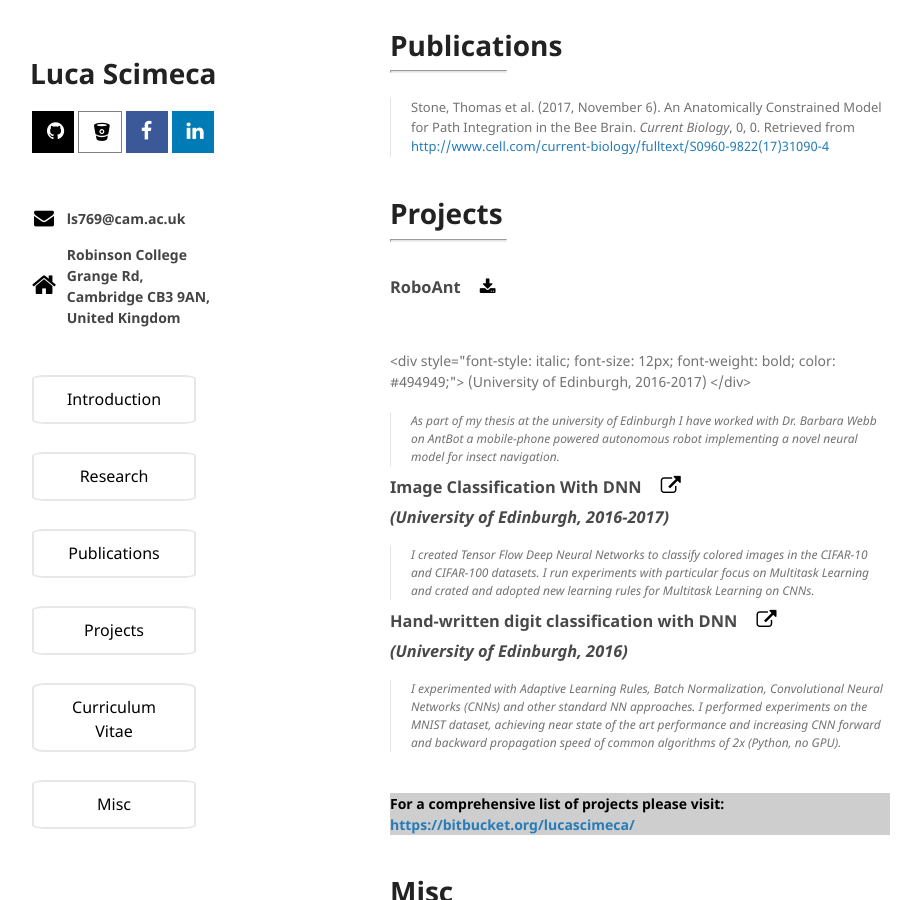
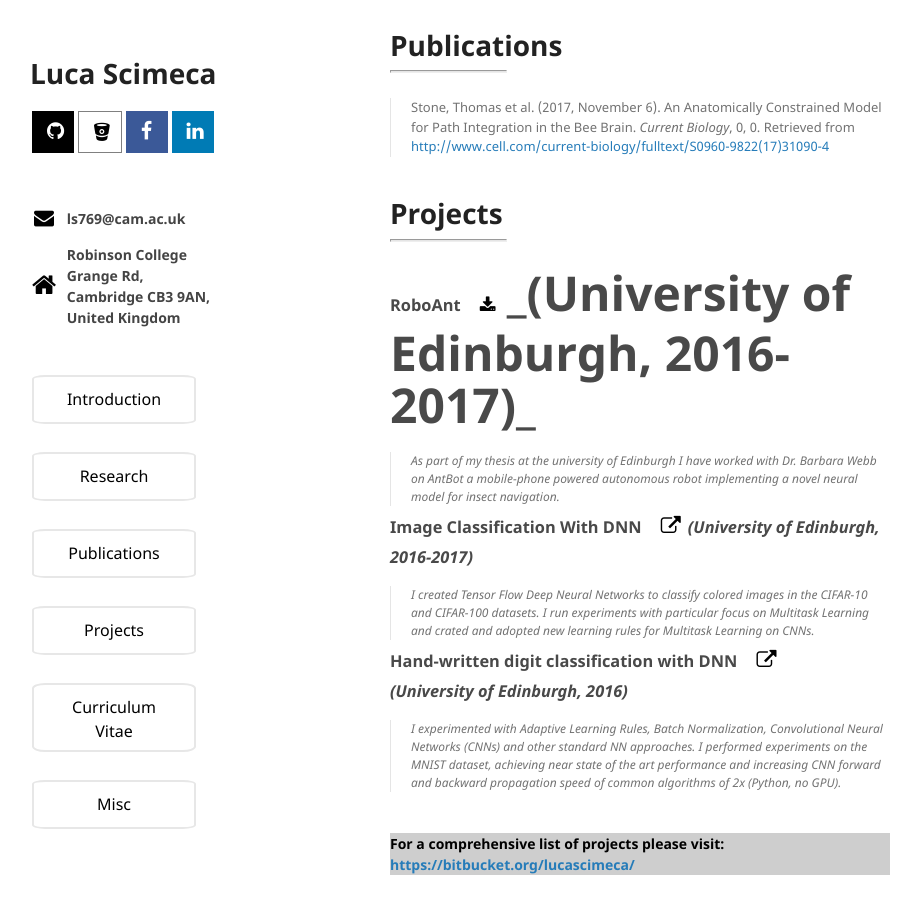
Before and after one commit to lucascimeca/lucascimeca.github.io, a Jekyll site: the page built from index.md, in a window 1280 px wide and 900 px high, scrolled down 1150 px. Shown: the whole window, without its empty margins (180-1101 px from the left). Built offline with Jekyll 4.4.1, drawn with Linux system fonts in a browser that asks for light colours; nearby versions of some CDN libraries; the repository's description, which GitHub fills in, is left out.

Commit message:
Update index.md

```diff
--- a/index.md
+++ b/index.md
@@ -38,12 +38,11 @@ My interests lie mainly in Machine Learning and Robotics, particularly I am inte
 # [](#Projects) Projects
 <hr style="width: 115px">
 
-### [](#RoboAnt) RoboAnt <a href="https://bitbucket.org/lucascimeca/antbot-a-biologically-inspired-approach-to-path-integration/raw/90d120d07c7fc6221d4ef454e8d6abab17988a72/Luca_Scimeca_AntBot.pdf" class="fa fa-download" style="font-size: 17px"></a>
-<br/><div style="font-style: italic; font-size: 12px; font-weight: bold; color: #494949;"> (University of Edinburgh, 2016-2017) </div>
+### [](#RoboAnt) RoboAnt <a href="https://bitbucket.org/lucascimeca/antbot-a-biologically-inspired-approach-to-path-integration/raw/90d120d07c7fc6221d4ef454e8d6abab17988a72/Luca_Scimeca_AntBot.pdf" class="fa fa-download" style="font-size: 17px"></a><font size="12px">_(University of Edinburgh, 2016-2017)_</font>
 
 > <div style="font-style: italic; font-size: 12px">As part of my thesis at the university of Edinburgh I have worked with Dr. Barbara Webb on AntBot a mobile-phone powered autonomous robot implementing a novel neural model for insect navigation.</div>
 
-### [](#DNN) Image Classification With  DNN <a href="https://bitbucket.org/lucascimeca/deep-neural-networks-cifar-10-cifar-100-datasets?lipi=urn%3Ali%3Apage%3Ad_flagship3_profile_view_base%3BGUJg49LJSNqF2TBvYYXHiQ%3D%3D" class="fa fa-external-link" style="font-size: 20px" target="_blank"></a><br/>_(University of Edinburgh, 2016-2017)_
+### [](#DNN) Image Classification With  DNN <a href="https://bitbucket.org/lucascimeca/deep-neural-networks-cifar-10-cifar-100-datasets?lipi=urn%3Ali%3Apage%3Ad_flagship3_profile_view_base%3BGUJg49LJSNqF2TBvYYXHiQ%3D%3D" class="fa fa-external-link" style="font-size: 20px" target="_blank"></a>_(University of Edinburgh, 2016-2017)_
 
 > <div style="font-style: italic; font-size: 12px">I created Tensor Flow Deep Neural Networks to classify colored images in the CIFAR-10 and CIFAR-100 datasets. I run experiments with particular focus on Multitask Learning and crated and adopted new learning rules for Multitask Learning on CNNs.</div>
 
```
